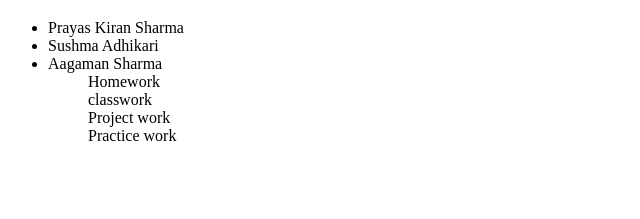
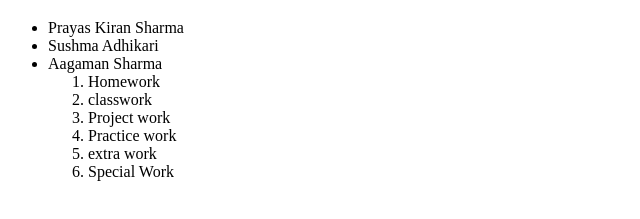
Before and after one commit to espkiran/Project3, a plain HTML site: page Index.html in a window 1280 px wide. Shown: the part 61-280 px from the top of the page, without its empty margins (0-640 px from the left). Drawn offline with Linux system fonts and the light colour scheme.

Commit message:
Modified web file

```diff
--- a/Index.html
+++ b/Index.html
@@ -13,10 +13,13 @@
         <li>Sushma Adhikari</li>
         <li>Aagaman Sharma
 
-            <ol>Homework</ol>
-            <ol>classwork</ol>
-            <ol>Project work</ol>
-            <ol>Practice work</ol>
+            <ol><li>Homework</li>
+            <li>classwork</li>
+            <li>Project work</li>
+            <li>Practice work</li>
+            <li>extra work</li>
+            <li>Special Work</li>
+        </ol>
         </li>
 
 
```
